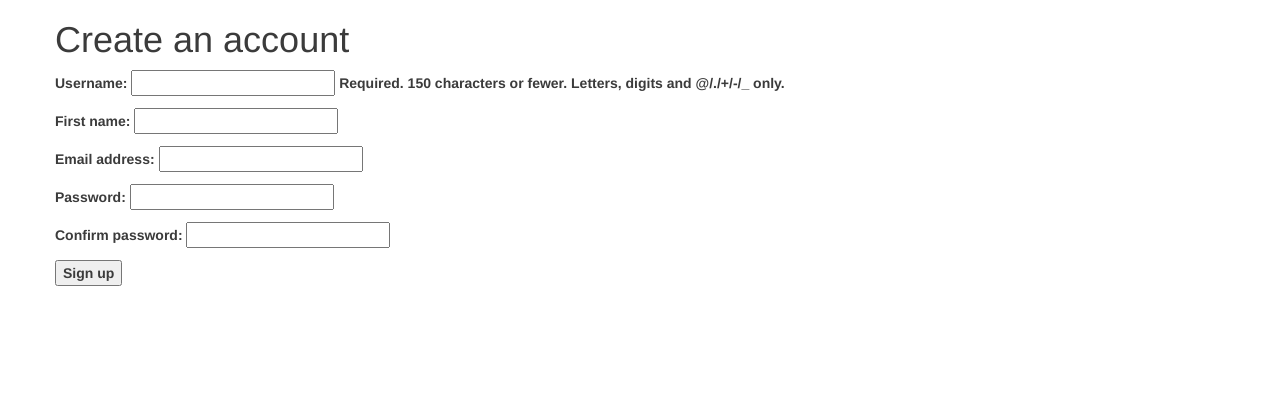
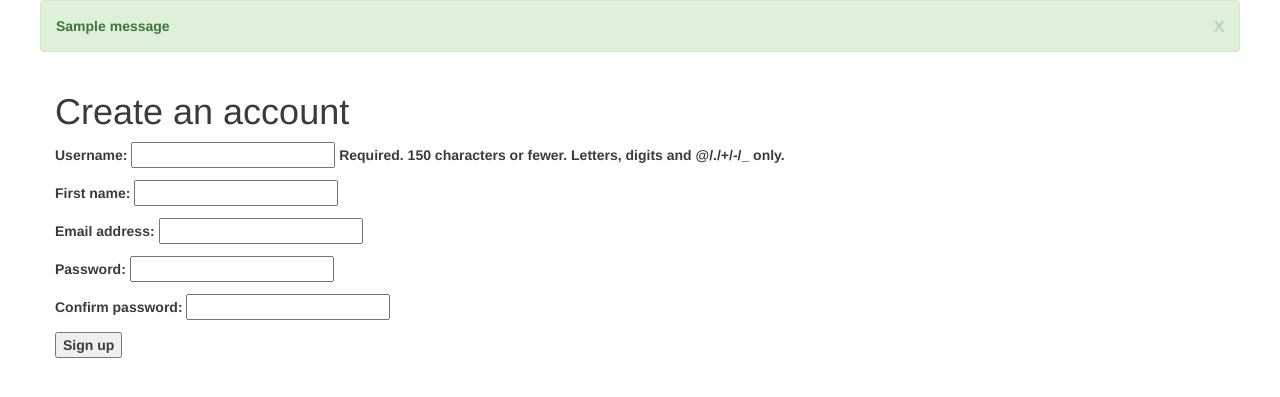
Before and after one commit to top1Dron/taskList, a Django app: page /accounts/register/ in a window 1280 px wide. Shown: the top 397 px of the page. Run offline with Django 3.2, Linux system fonts and the light colour scheme; one stand-in notice (Sample message) is shown; some libraries are stand-ins or nearby versions.

Commit message:
Add messages on actions

```diff
--- a/tasks/views.py
+++ b/tasks/views.py
@@ -1,3 +1,4 @@
+from django.contrib import messages
 from django.contrib.auth.decorators import login_required
 from django.contrib.auth.mixins import LoginRequiredMixin
 from django.http import HttpResponse
@@ -21,6 +22,7 @@ def complete_task(request, uid):
     task = TodoItem.objects.get(id=uid)
     task.is_completed = True
     task.save()
+    messages.warning(request, 'Tak completed')
     return HttpResponse("OK")
 
 
@@ -28,6 +30,7 @@ def delete_task(request, uid):
     try:
         task = TodoItem.objects.get(id=uid)
         task.delete()
+        messages.success(request, 'Task removed')
     except:
         pass
     return redirect(reverse("tasks:list"))
@@ -56,6 +59,7 @@ class TaskCreateView(View):
             new_task = form.save(commit=False)
             new_task.owner = request.user
             new_task.save()
+            messages.info(request, 'Task created')
             return redirect(reverse("tasks:list"))
 
         return self.my_render(request, form)
--- a/templates/base.html
+++ b/templates/base.html
@@ -9,6 +9,14 @@
             crossorigin="anonymous">
 
         <script src="http://code.jquery.com/jquery-3.4.1.min.js"></script>
+        <script src="https://cdnjs.cloudflare.com/ajax/libs/popper.js/1.14.6/umd/popper.min.js"
+                integrity="sha384-wHAiFfRlMFy6i5SRaxvfOCifBUQy1xHdJ/yoi7FRNXMRBu5WHdZYu1hA6ZOblgut"
+                crossorigin="anonymous">
+        </script>
+        <script src="https://stackpath.bootstrapcdn.com/bootstrap/4.2.1/js/bootstrap.min.js"
+                integrity="sha384-B0UglyR+jN6CkvvICOB2joaf5I4l3gm9GU6Hc1og6Ls7i6U/mkkaduKaBhlAXv9k"
+                crossorigin="anonymous">
+        </script>
         {% block extrahead %}
         {% endblock extrahead %}
     </head>
@@ -36,6 +44,19 @@
                 </div>
 
                 <div class='main_content col-8'>
+                    {% if messages %}
+                    <div class='row'>
+                        <ul class='messages'>
+                            {% for message in messages %}
+                            <li class='alert alert-{{ message.tags }} alert-dismissable'>
+                                {{ message }}
+                                <a href='#' class='close' data-dismiss='alert'>x</a>
+                            </li>
+                            {% endfor %}
+                        </ul>
+                    </div>
+                    {% endif %}
+
                     {% block main_content %}
                     {% endblock main_content %}
                 </div>
```
Also changed, not shown: db.sqlite3.
